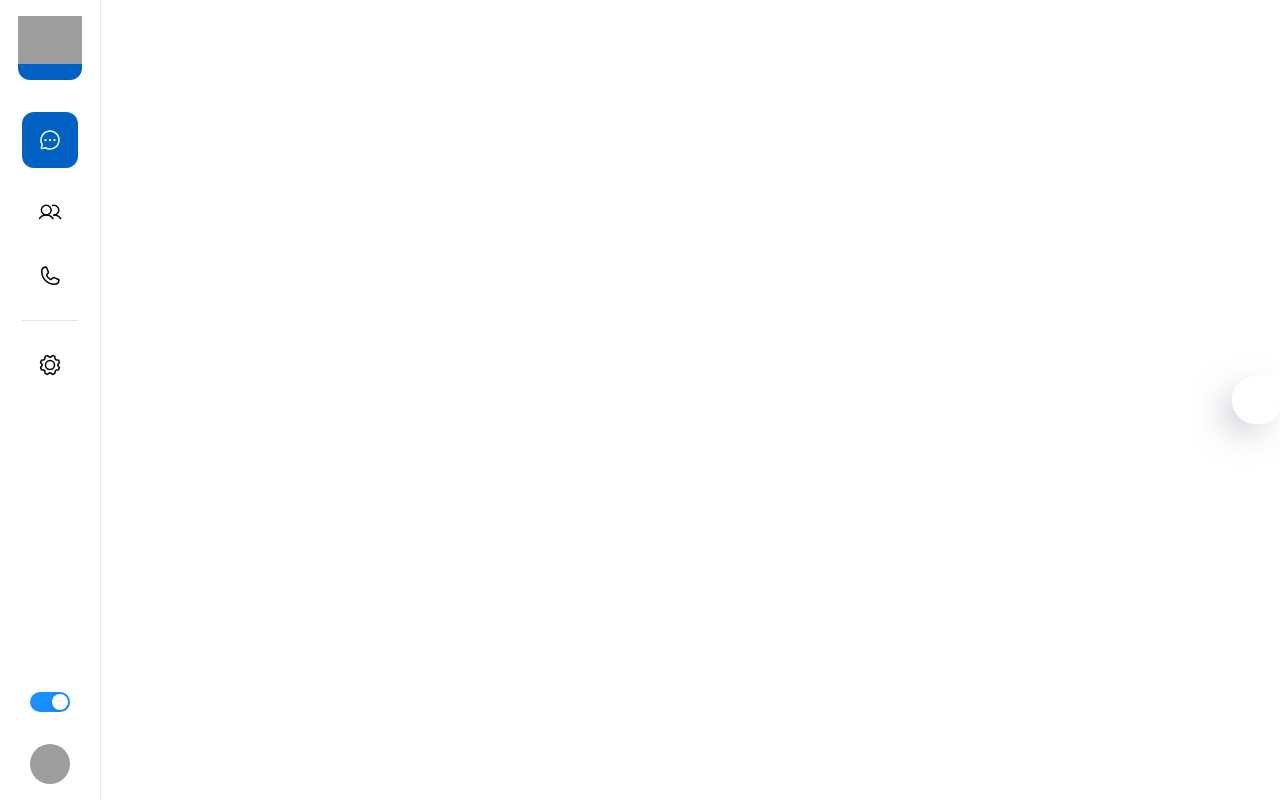
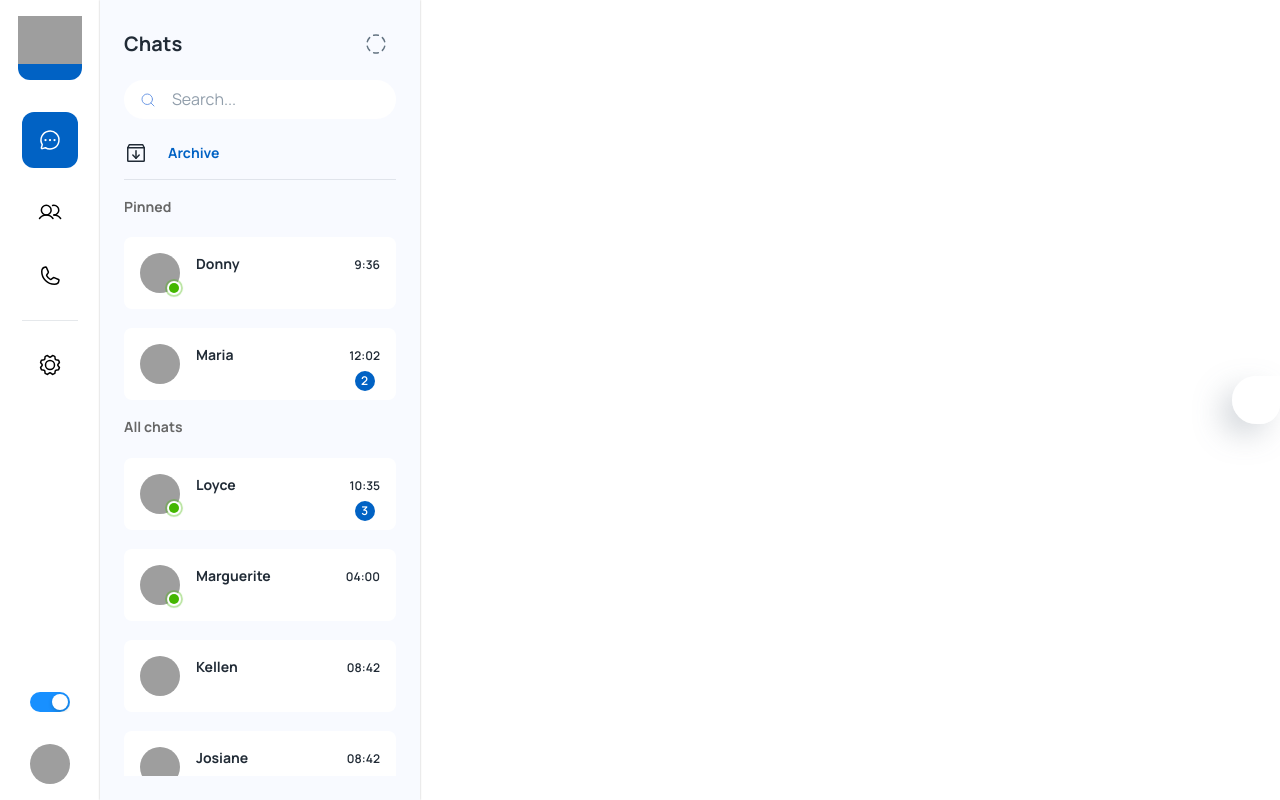
Before and after one commit to AkashKMathew/ChatApp, a React (Create React App) app: page /app in a window 1280 px wide. Built offline with nearby package versions, Linux system fonts and the light colour scheme; grey boxes are pictures that could not be loaded; some icons are missing.

Commit message:
chat section added

```diff
--- a/src/components/Scrollbar.js
+++ b/src/components/Scrollbar.js
@@ -1,3 +1,4 @@
+import 'simplebar-react/dist/simplebar.min.css';
 import PropTypes from 'prop-types';
 import SimpleBarReact from 'simplebar-react';
 // @mui
@@ -32,7 +33,7 @@
     zIndex: 'inherit',
   },
   "& .simplebar-placeholder": {
-    height: '0 !important',
+    height: 0,
   }
 }));
 
--- a/src/layouts/dashboard/index.js
+++ b/src/layouts/dashboard/index.js
@@ -1,4 +1,4 @@
-import { useTheme,styled } from "@mui/material/styles";
+import { useTheme, styled } from "@mui/material/styles";
 import { Avatar, Box, Divider, IconButton, Stack, Switch } from "@mui/material";
 import React, { useState } from "react";
 import { Outlet } from "react-router-dom";
@@ -6,57 +6,59 @@
 import { Nav_Buttons } from "../../data";
 import { Gear } from "phosphor-react";
 import { faker } from "@faker-js/faker";
-import useSettings from '../../hooks/useSettings';
-
+import useSettings from "../../hooks/useSettings";
 
 const AntSwitch = styled(Switch)(({ theme }) => ({
   width: 40,
   height: 20,
   padding: 0,
-  display: 'flex',
-  '&:active': {
-    '& .MuiSwitch-thumb': {
+  display: "flex",
+  "&:active": {
+    "& .MuiSwitch-thumb": {
       width: 15,
     },
-    '& .MuiSwitch-switchBase.Mui-checked': {
-      transform: 'translateX(9px)',
+    "& .MuiSwitch-switchBase.Mui-checked": {
+      transform: "translateX(9px)",
     },
   },
-  '& .MuiSwitch-switchBase': {
+  "& .MuiSwitch-switchBase": {
     padding: 2,
-    '&.Mui-checked': {
-      transform: 'translateX(20px)',
-      color: '#fff',
-      '& + .MuiSwitch-track': {
+    "&.Mui-checked": {
+      transform: "translateX(20px)",
+      color: "#fff",
+      "& + .MuiSwitch-track": {
         opacity: 1,
-        backgroundColor: theme.palette.mode === 'dark' ? '#177ddc' : '#1890ff',
+        backgroundColor: theme.palette.mode === "dark" ? "#177ddc" : "#1890ff",
       },
     },
   },
-  '& .MuiSwitch-thumb': {
-    boxShadow: '0 2px 4px 0 rgb(0 35 11 / 20%)',
+  "& .MuiSwitch-thumb": {
+    boxShadow: "0 2px 4px 0 rgb(0 35 11 / 20%)",
     width: 16,
     height: 16,
     borderRadius: 8,
-    transition: theme.transitions.create(['width'], {
+    transition: theme.transitions.create(["width"], {
       duration: 200,
     }),
   },
-  '& .MuiSwitch-track': {
+  "& .MuiSwitch-track": {
     borderRadius: 20 / 2,
     opacity: 1,
     backgroundColor:
-      theme.palette.mode === 'dark' ? 'rgba(255,255,255,.35)' : 'rgba(0,0,0,.25)',
-    boxSizing: 'border-box',
+      theme.palette.mode === "dark"
+        ? "rgba(255,255,255,.35)"
+        : "rgba(0,0,0,.25)",
+    boxSizing: "border-box",
   },
 }));
 
 const DashboardLayout = () => {
   const theme = useTheme();
   const [selected, setSelected] = useState(0);
-  const {onToggleMode} = useSettings();
+  const { onToggleMode } = useSettings();
   return (
     <>
+      <Stack direction={"row"}>
         <Box
           p={2}
           sx={{
@@ -103,7 +105,10 @@
                   ) : (
                     <IconButton
                       onClick={() => setSelected(el.index)}
-                    sx={{ width: "max-content", color: theme.palette.mode ==="light"? "#000":"#fff" }}
+                      sx={{
+                        width: "max-content",
+                        color: theme.palette.mode === "light" ? "#000" : "#fff",
+                      }}
                       key={el.index}>
                       {el.icon}
                     </IconButton>
@@ -124,7 +129,10 @@
                 ) : (
                   <IconButton
                     onClick={() => setSelected(3)}
-                  sx={{ width: "max-content", color: theme.palette.mode ==="light"? "#000":"#fff" }}>
+                    sx={{
+                      width: "max-content",
+                      color: theme.palette.mode === "light" ? "#000" : "#fff",
+                    }}>
                     <Gear />
                   </IconButton>
                 )}
@@ -132,14 +140,18 @@
             </Stack>
 
             <Stack spacing={4}>
-            <AntSwitch onChange={()=>{
+              <AntSwitch
+                onChange={() => {
                   onToggleMode();
-            }} defaultChecked/>
+                }}
+                defaultChecked
+              />
               <Avatar src={faker.image.avatar()} />
             </Stack>
           </Stack>
         </Box>
         <Outlet />
+      </Stack>
     </>
   );
 };
--- /dev/null
+++ b/src/pages/dashboard/Chats.js
@@ -0,0 +1,180 @@
+import { faker } from "@faker-js/faker";
+import {
+  Box,
+  IconButton,
+  Stack,
+  Typography,
+  InputBase,
+  Button,
+  Divider,
+  Avatar,
+  Badge,
+} from "@mui/material";
+import { styled, alpha, useTheme } from "@mui/material/styles";
+import { ArchiveBox, CircleDashed, MagnifyingGlass } from "phosphor-react";
+import React from "react";
+import { ChatList } from "../../data";
+import { SimpleBarStyle } from "../../components/Scrollbar";
+
+const StyledBadge = styled(Badge)(({ theme }) => ({
+  "& .MuiBadge-badge": {
+    backgroundColor: "#44b700",
+    color: "#44b700",
+    boxShadow: `0 0 0 2px ${theme.palette.background.paper}`,
+    "&::after": {
+      position: "absolute",
+      top: 0,
+      left: 0,
+      width: "100%",
+      height: "100%",
+      borderRadius: "50%",
+      animation: "ripple 1.2s infinite ease-in-out",
+      border: "1px solid currentColor",
+      content: '""',
+    },
+  },
+  "@keyframes ripple": {
+    "0%": {
+      transform: "scale(.8)",
+      opacity: 1,
+    },
+    "100%": {
+      transform: "scale(2.4)",
+      opacity: 0,
+    },
+  },
+}));
+
+const ChatElement = ({ id, name, image, message, time, unread, online }) => {
+    const theme = useTheme();
+  return (
+    <Box
+      sx={{
+        width: "100%",
+        backgroundColor:theme.palette.mode==="light"? "#fff":theme.palette.background.default,
+        borderRadius: 1,
+      }}
+      p={2}>
+      <Stack
+        direction={"row"}
+        alignItems={"center"}
+        justifyContent={"space-between"}>
+        <Stack direction={"row"} spacing={2}>
+          {online ? (
+            <StyledBadge
+              overlap="circular"
+              anchorOrigin={{ vertical: "bottom", horizontal: "right" }}
+              variant="dot">
+              <Avatar src={faker.image.avatar()} />
+            </StyledBadge>
+          ) : (
+            <Avatar src={faker.image.avatar()} />
+          )}
+
+          <Stack spacing={0.3}>
+            <Typography variant="subtitle2">{name}</Typography>
+            <Typography variant="caption">{message}</Typography>
+          </Stack>
+        </Stack>
+        <Stack spacing={2} alignItems={"center"}>
+          <Typography sx={{ fontWeight: 600 }} variant="caption">
+            {time}
+          </Typography>
+          <Badge color="primary" badgeContent={unread}></Badge>
+        </Stack>
+      </Stack>
+    </Box>
+  );
+};
+
+const Search = styled("div")(({ theme }) => ({
+  position: "relative",
+  borderRadius: "20px",
+  backgroundColor: alpha(theme.palette.background.default, 1),
+  marginRight: theme.spacing(2),
+  width: "100%",
+}));
+
+const SearchIconWrapper = styled("div")(({ theme }) => ({
+  padding: theme.spacing(0, 2),
+  height: "100%",
+  position: "absolute",
+  PointerEvents: "none",
+  display: "flex",
+  alignItems: "center",
+  justifyContent: "center",
+}));
+
+const StyledInputBase = styled(InputBase)(({ theme }) => ({
+  color: "inherit",
+  "& .MuiInputBase-input": {
+    padding: theme.spacing(1, 1, 1, 0),
+    paddingLeft: `calc(1em + ${theme.spacing(4)})`,
+    width: "100%",
+  },
+}));
+
+const Chats = () => {
+    const theme = useTheme();
+  return (
+    <Box
+      sx={{
+        position: "relative",
+        width: "320px",
+        backgroundColor: theme.palette.mode==="light"?"#f8faff":theme.palette.background.paper,
+        boxShadow: "0px 0px 2px rgba(0,0,0,0.25)",
+      }}>
+      <Stack p={3} spacing={2} sx={{ height: "100vh" }}>
+        <Stack
+          direction={"row"}
+          alignItems={"center"}
+          justifyContent={"space-between"}>
+          <Typography variant="h5">Chats</Typography>
+          <IconButton>
+            <CircleDashed />
+          </IconButton>
+        </Stack>
+        <Stack sx={{ width: "100%" }}>
+          <Search>
+            <SearchIconWrapper>
+              <MagnifyingGlass color="#709CE6" />
+            </SearchIconWrapper>
+            <StyledInputBase
+              placeholder="Search..."
+              inputProps={{ "aria-label": "search" }}
+            />
+          </Search>
+        </Stack>
+        <Stack spacing={1}>
+          <Stack direction={"row"} alignItems={"center"} spacing={1.5}>
+            <ArchiveBox size={24} />
+            <Button>Archive</Button>
+          </Stack>
+          <Divider />
+        </Stack>
+        <Stack direction={"column"} sx={{ flexGrow: 1, overflow: "hidden" }}>
+          <SimpleBarStyle style={{ maxHeight: "100%" }} timeout={500} clickOnTrack={false}>
+            <Stack spacing={2.4} sx={{marginBottom:2}}>
+              <Typography variant="subtitle2" sx={{ color: "#676767" }}>
+                Pinned
+              </Typography>
+              {ChatList.filter((el) => el.pinned).map((el) => {
+                return <ChatElement {...el} />;
+              })}
+            </Stack>
+            <Stack spacing={2.4}>
+              <Typography variant="subtitle2" sx={{ color: "#676767" }}>
+                All chats
+              </Typography>
+              {ChatList.filter((el) => !el.pinned).map((el) => {
+                return <ChatElement {...el} />;
+              })}
+            </Stack>
+          </SimpleBarStyle>
+        </Stack>
+      </Stack>
+    </Box>
+  );
+};
+
+export default Chats;
--- a/src/pages/dashboard/GeneralApp.js
+++ b/src/pages/dashboard/GeneralApp.js
@@ -1,10 +1,11 @@
 import React from "react";
+import Chats from "./Chats";
 
 const GeneralApp = () => {
 
   return (
     <>
-
+    <Chats/>
     </>
   );
 };
```
Lines whose indentation alone changed are shown as unchanged.
